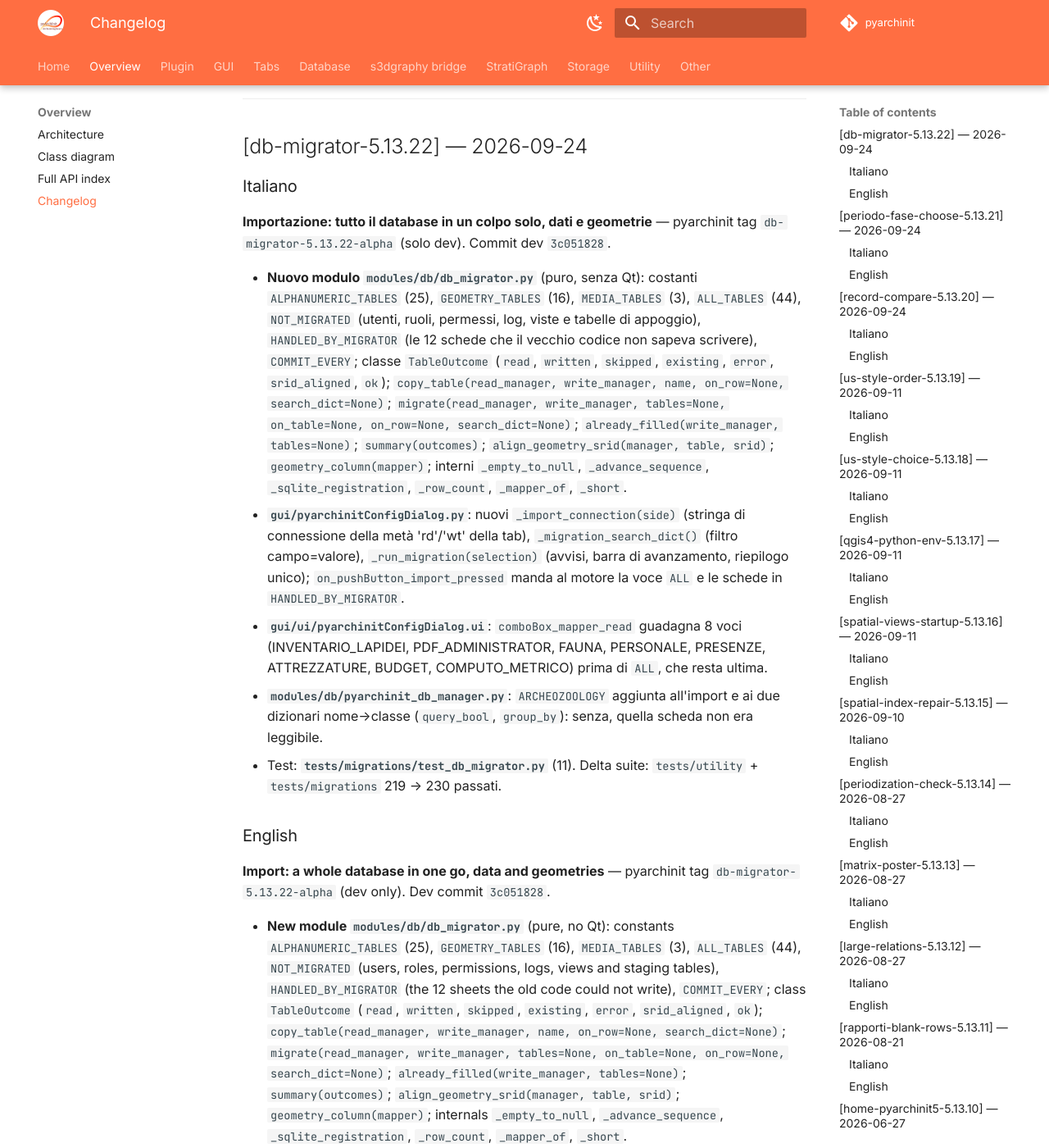
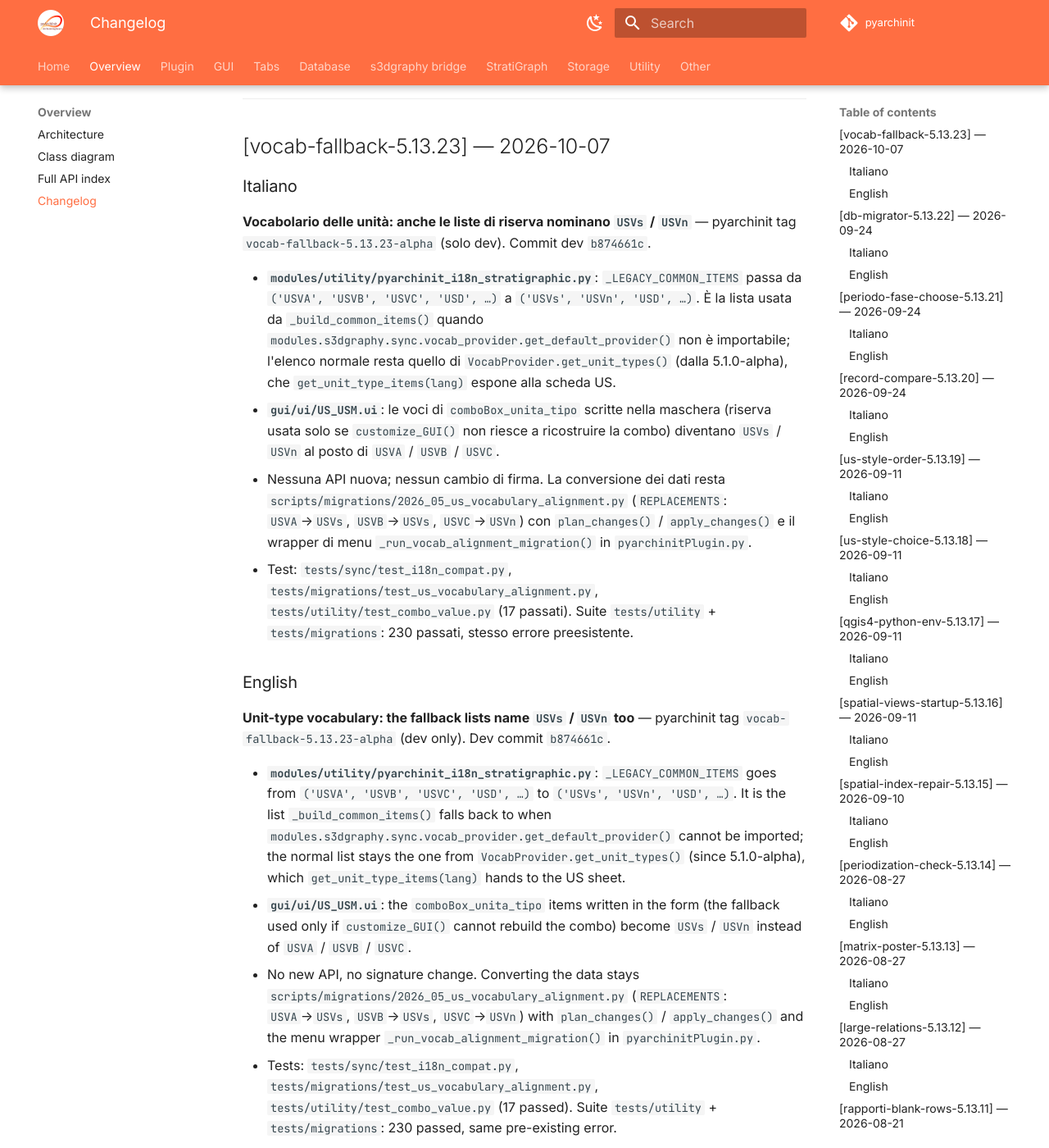
Before and after one commit to enzococca/pyarchinit-api-docs, an MkDocs documentation site: the page built from docs/CHANGELOG.md, in a window 1280 px wide and 1400 px high, scrolled down 274 px. Shown: the whole window at 82% size. Built offline with MkDocs 1.6.1 and Material for MkDocs 9.7.7, drawn with Linux system fonts in a browser that asks for light colours; comment, search, counter and statistics services are not loaded.

Commit message:
changelog: add vocab-fallback-5.13.23 (fallback unit types name USVs / USVn)

```diff
--- a/docs/CHANGELOG.md
+++ b/docs/CHANGELOG.md
@@ -4,6 +4,28 @@
 > da `pyarchinit-code_dev/`.
 >
 > Format: bilingue IT/EN. Le date sono ISO 8601.
+
+---
+
+## [vocab-fallback-5.13.23] — 2026-10-07
+
+### Italiano
+
+**Vocabolario delle unità: anche le liste di riserva nominano `USVs` / `USVn`** — pyarchinit tag `vocab-fallback-5.13.23-alpha` (solo dev). Commit dev `b874661c`.
+
+- **`modules/utility/pyarchinit_i18n_stratigraphic.py`**: `_LEGACY_COMMON_ITEMS` passa da `('USVA', 'USVB', 'USVC', 'USD', …)` a `('USVs', 'USVn', 'USD', …)`. È la lista usata da `_build_common_items()` quando `modules.s3dgraphy.sync.vocab_provider.get_default_provider()` non è importabile; l'elenco normale resta quello di `VocabProvider.get_unit_types()` (dalla 5.1.0-alpha), che `get_unit_type_items(lang)` espone alla scheda US.
+- **`gui/ui/US_USM.ui`**: le voci di `comboBox_unita_tipo` scritte nella maschera (riserva usata solo se `customize_GUI()` non riesce a ricostruire la combo) diventano `USVs` / `USVn` al posto di `USVA` / `USVB` / `USVC`.
+- Nessuna API nuova; nessun cambio di firma. La conversione dei dati resta `scripts/migrations/2026_05_us_vocabulary_alignment.py` (`REPLACEMENTS`: `USVA`→`USVs`, `USVB`→`USVs`, `USVC`→`USVn`) con `plan_changes()` / `apply_changes()` e il wrapper di menu `_run_vocab_alignment_migration()` in `pyarchinitPlugin.py`.
+- Test: `tests/sync/test_i18n_compat.py`, `tests/migrations/test_us_vocabulary_alignment.py`, `tests/utility/test_combo_value.py` (17 passati). Suite `tests/utility` + `tests/migrations`: 230 passati, stesso errore preesistente.
+
+### English
+
+**Unit-type vocabulary: the fallback lists name `USVs` / `USVn` too** — pyarchinit tag `vocab-fallback-5.13.23-alpha` (dev only). Dev commit `b874661c`.
+
+- **`modules/utility/pyarchinit_i18n_stratigraphic.py`**: `_LEGACY_COMMON_ITEMS` goes from `('USVA', 'USVB', 'USVC', 'USD', …)` to `('USVs', 'USVn', 'USD', …)`. It is the list `_build_common_items()` falls back to when `modules.s3dgraphy.sync.vocab_provider.get_default_provider()` cannot be imported; the normal list stays the one from `VocabProvider.get_unit_types()` (since 5.1.0-alpha), which `get_unit_type_items(lang)` hands to the US sheet.
+- **`gui/ui/US_USM.ui`**: the `comboBox_unita_tipo` items written in the form (the fallback used only if `customize_GUI()` cannot rebuild the combo) become `USVs` / `USVn` instead of `USVA` / `USVB` / `USVC`.
+- No new API, no signature change. Converting the data stays `scripts/migrations/2026_05_us_vocabulary_alignment.py` (`REPLACEMENTS`: `USVA`→`USVs`, `USVB`→`USVs`, `USVC`→`USVn`) with `plan_changes()` / `apply_changes()` and the menu wrapper `_run_vocab_alignment_migration()` in `pyarchinitPlugin.py`.
+- Tests: `tests/sync/test_i18n_compat.py`, `tests/migrations/test_us_vocabulary_alignment.py`, `tests/utility/test_combo_value.py` (17 passed). Suite `tests/utility` + `tests/migrations`: 230 passed, same pre-existing error.
 
 ---
 
```
